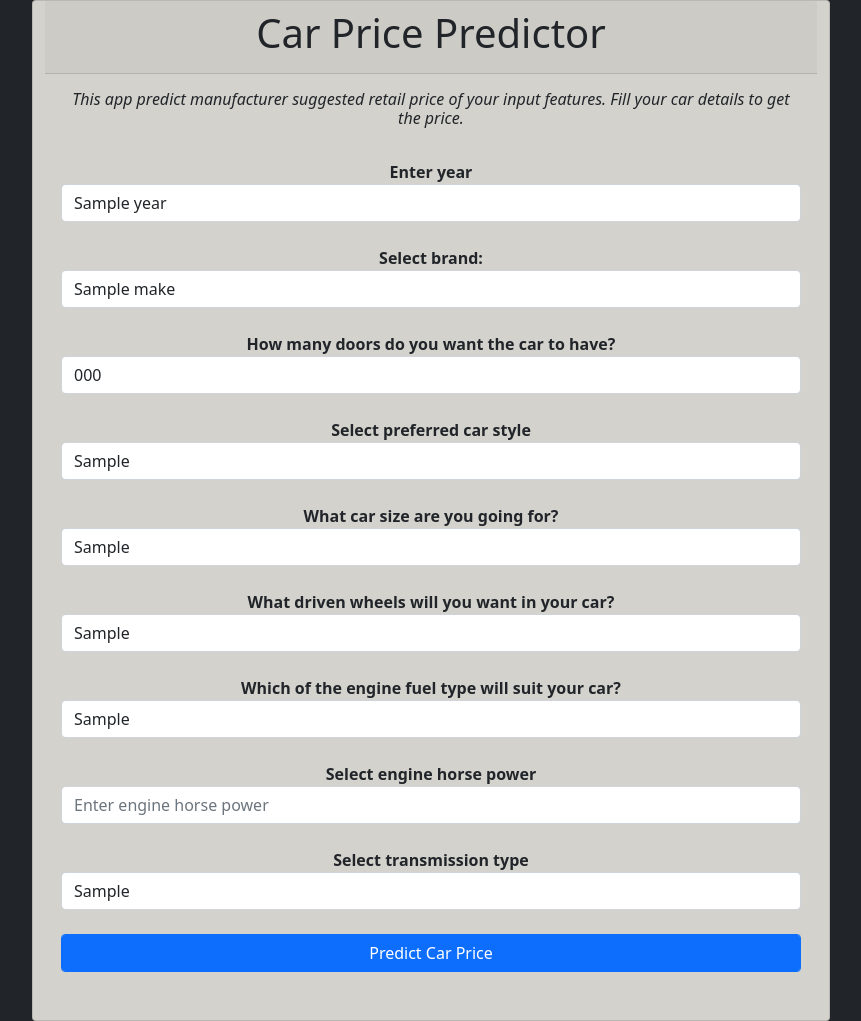
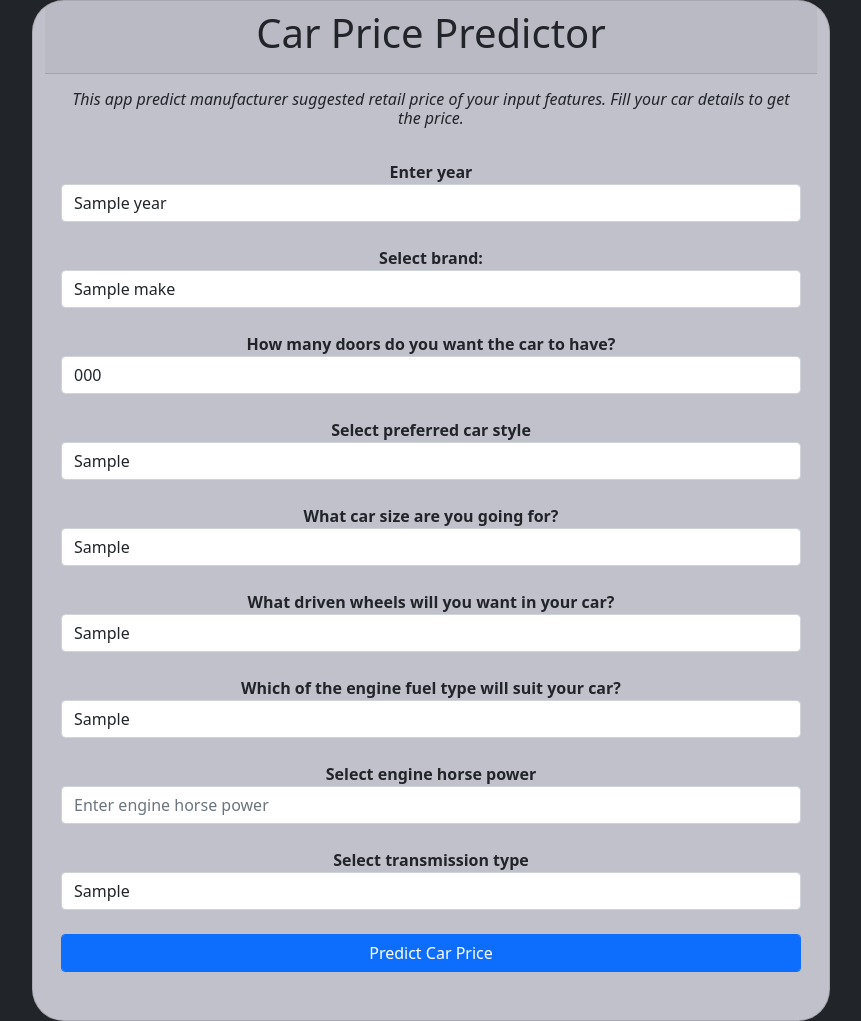
Before and after one commit to toludoyin/car-price-prediction, a Flask app: template template/index.html in a window 1280 px wide. Shown: the whole page, without its empty margins (209-1070 px from the left). Run offline with Flask 2, Linux system fonts and the light colour scheme; the template is opened without the code that fills it: most values are stand-ins (such as "Sample title", 1, 10 or a date in 2020); parts of the project's set-up code (start-up, migrations or seed data) failed here and were passed over; some libraries are stand-ins or nearby versions.

Commit message:
change background color

```diff
--- a/template/index.html
+++ b/template/index.html
@@ -17,7 +17,7 @@
 
     <div class="container">
         <div class="row">
-            <div class="card mt-50" style="width: 70%; height: 100%; left:15%; background:rgb(211, 210, 205)">
+            <div class="card mt-50" style="width: 70%; height: 100%; left:15%;top: 50%; background:rgb(193, 193, 204); border-radius: 2em;">
                 <div class="card-header" style="text-align: center">
                         <h1>Car Price Predictor</h1>
                 </div>
```
